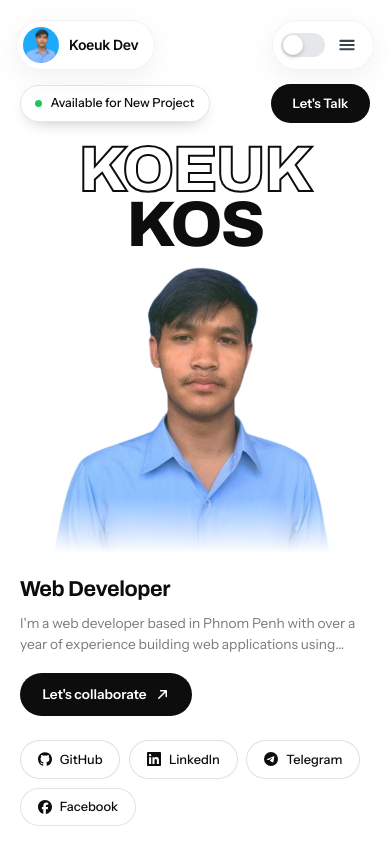
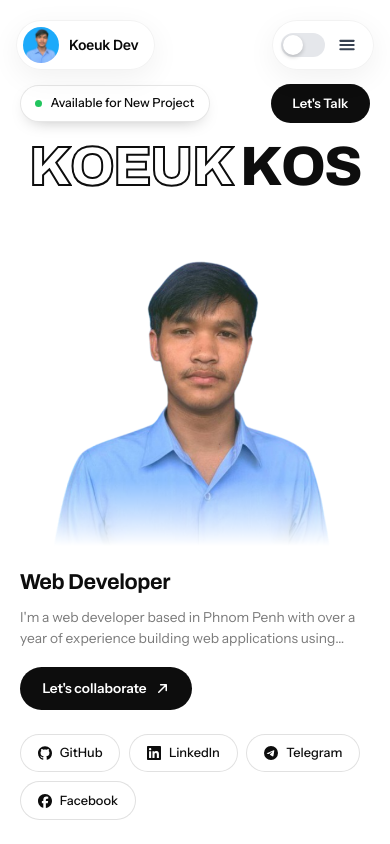
Before and after one commit to koeuk/Portfolio, a Nuxt app: page / in a window 390 px wide. Shown: the top 844 px of the page. Built offline with nearby package versions, Linux system fonts and the light colour scheme.

Commit message:
feat: add letter-by-letter reveal animation to hero name and adjust global dark mode styles and component layout spacing

```diff
--- a/assets/css/main.css
+++ b/assets/css/main.css
@@ -54,7 +54,9 @@
                 color 0.5s cubic-bezier(0.4, 0, 0.2, 1);
   }
 
-  body:not(.dark) {
+  /* The theme class lives on <html>, so scope off the root — a plain
+     `body:not(.dark)` always matches and pins the page white in dark mode. */
+  html:not(.dark) body {
     background-color: #ffffff;
   }
 
--- a/components/Skills.vue
+++ b/components/Skills.vue
@@ -11,7 +11,7 @@
       <!-- Skills by Category -->
       <div class="max-w-5xl mx-auto px-4 sm:px-6 lg:px-8 section-content space-y-12">
         <div v-for="category in categories" :key="category.key">
-          <h3 class="text-sm font-semibold uppercase tracking-widest text-gray-400 dark:text-gray-500 mb-6">
+          <h3 class="text-sm font-semibold uppercase tracking-widest text-gray-900 dark:text-gray-500 mb-6">
             {{ t(`skills.${category.key}`) }}
           </h3>
 
@@ -147,7 +147,7 @@ function getSkillLink(name: string): string {
   font-size: 14px;
   font-weight: 600;
   text-align: center;
-  color: #c0c0c0; /* silver */
+  color: #111827; /* near black */
 }
 
 :global(.dark) .skill-logo {
--- a/components/WorkExperience.vue
+++ b/components/WorkExperience.vue
@@ -88,7 +88,7 @@
         </div>
 
         <!-- PRESENT -->
-        <div class="flex justify-center mt-4 relative z-10 timeline-step timeline-step-end">
+        <div class="flex justify-center mt-16 relative z-10 timeline-step timeline-step-end">
           <div class="glass-capsule text-emerald-600 dark:text-emerald-400 font-bold text-lg">
             PRESENT
           </div>
--- a/components/ui/HeroFuturistic.vue
+++ b/components/ui/HeroFuturistic.vue
@@ -16,8 +16,22 @@
 
       <!-- Display name: outline + solid split -->
       <h1 class="hero-name" aria-label="Koeuk KOS">
-        <span class="name-outline" :style="{ animationDelay: '0.18s' }">{{ firstName }}</span>
-        <span class="name-solid" :style="{ animationDelay: '0.26s' }">{{ lastName }}</span>
+        <span class="name-outline" aria-hidden="true">
+          <span
+            v-for="(char, index) in firstLetters"
+            :key="`f${index}`"
+            class="letter"
+            :style="{ animationDelay: `${0.15 + index * 0.055}s` }"
+          >{{ char }}</span>
+        </span>
+        <span class="name-solid" aria-hidden="true">
+          <span
+            v-for="(char, index) in lastLetters"
+            :key="`l${index}`"
+            class="letter"
+            :style="{ animationDelay: `${0.15 + (firstLetters.length + index) * 0.055}s` }"
+          >{{ char }}</span>
+        </span>
       </h1>
 
       <!-- Portrait, overlapping the name -->
@@ -67,6 +81,10 @@ const { personalInfo } = useData()
 const nameParts = computed(() => personalInfo.name.trim().split(' '))
 const firstName = computed(() => nameParts.value[0] ?? '')
 const lastName = computed(() => nameParts.value.slice(1).join(' ') || nameParts.value[0])
+
+// Split into characters so each letter can reveal on its own delay
+const firstLetters = computed(() => [...firstName.value])
+const lastLetters = computed(() => [...lastName.value])
 
 const icons = {
   github: `<svg viewBox="0 0 24 24" fill="currentColor"><path d="M12 .297c-6.63 0-12 5.373-12 12 0 5.303 3.438 9.8 8.205 11.385.6.113.82-.258.82-.577 0-.285-.01-1.04-.015-2.04-3.338.724-4.042-1.61-4.042-1.61C4.422 18.07 3.633 17.7 3.633 17.7c-1.087-.744.084-.729.084-.729 1.205.084 1.838 1.236 1.838 1.236 1.07 1.835 2.809 1.305 3.495.998.108-.776.417-1.305.76-1.605-2.665-.3-5.466-1.332-5.466-5.93 0-1.31.465-2.38 1.235-3.22-.135-.303-.54-1.523.105-3.176 0 0 1.005-.322 3.3 1.23.96-.267 1.98-.399 3-.405 1.02.006 2.04.138 3 .405 2.28-1.552 3.285-1.23 3.285-1.23.645 1.653.24 2.873.12 3.176.765.84 1.23 1.91 1.23 3.22 0 4.61-2.805 5.625-5.475 5.92.42.36.81 1.096.81 2.22 0 1.606-.015 2.896-.015 3.286 0 .315.21.69.825.57C20.565 22.092 24 17.592 24 12.297c0-6.627-5.373-12-12-12"/></svg>`,
@@ -195,7 +213,7 @@ const socials = [
   letter-spacing: -0.03em;
   line-height: 0.86;
   text-transform: uppercase;
-  font-size: clamp(3.4rem, 16.5vw, 13.5rem);
+  font-size: clamp(2.8rem, 14.2vw, 12rem);
   white-space: nowrap;
 }
 
@@ -361,12 +379,33 @@ const socials = [
 
 .status-pill,
 .talk-btn,
-.name-outline,
-.name-solid,
 .hero-portrait,
 .hero-intro,
 .social-pill {
   animation: hero-rise 0.75s cubic-bezier(0.22, 1, 0.36, 1) both;
+}
+
+/* Name reveals one letter at a time — rises, unblurs, settles */
+@keyframes letter-in {
+  from {
+    opacity: 0;
+    transform: translateY(0.4em) scale(0.94);
+    filter: blur(8px);
+  }
+  60% {
+    filter: blur(0);
+  }
+  to {
+    opacity: 1;
+    transform: translateY(0) scale(1);
+    filter: blur(0);
+  }
+}
+
+.letter {
+  display: inline-block;
+  will-change: transform, opacity, filter;
+  animation: letter-in 0.8s cubic-bezier(0.22, 1, 0.36, 1) both;
 }
 
 @media (prefers-reduced-motion: reduce) {
@@ -374,6 +413,7 @@ const socials = [
   .talk-btn,
   .name-outline,
   .name-solid,
+  .letter,
   .hero-portrait,
   .hero-intro,
   .social-pill,
--- a/layouts/default.vue
+++ b/layouts/default.vue
@@ -27,9 +27,8 @@ const route = useRoute()
   background: #fff;
 }
 
-:global(.dark) .page-stage {
-  background: #0a0a0a;
-}
+/* Dark variants for .page-stage / .atmosphere live in assets/css/main.css —
+   `:global()` selectors are dropped by this project's scoped-CSS pipeline. */
 
 /* Layer wrapper sits behind content, never intercepts pointer events,
    and fades both layers out toward the bottom so cards stay clean. */
```
